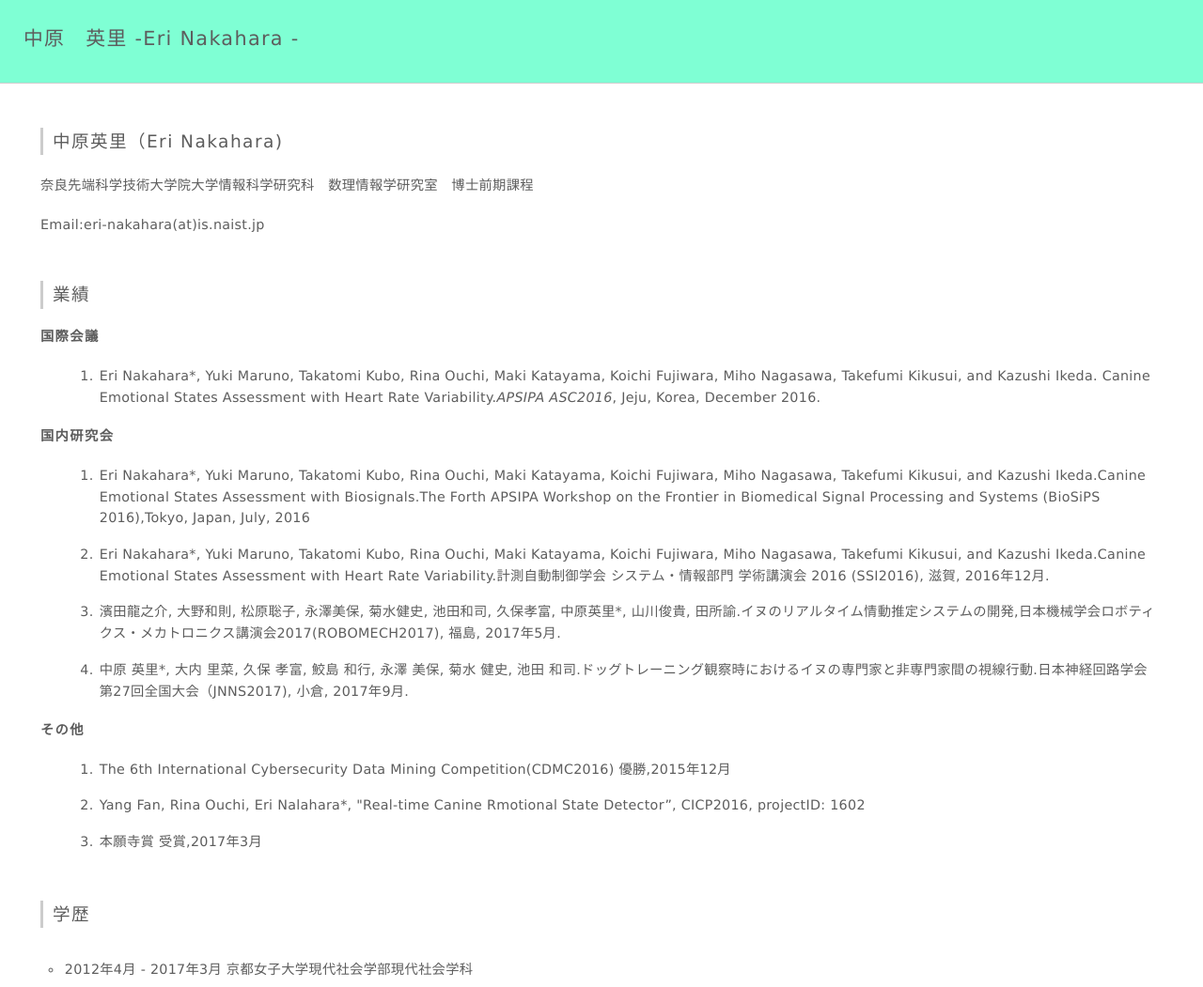
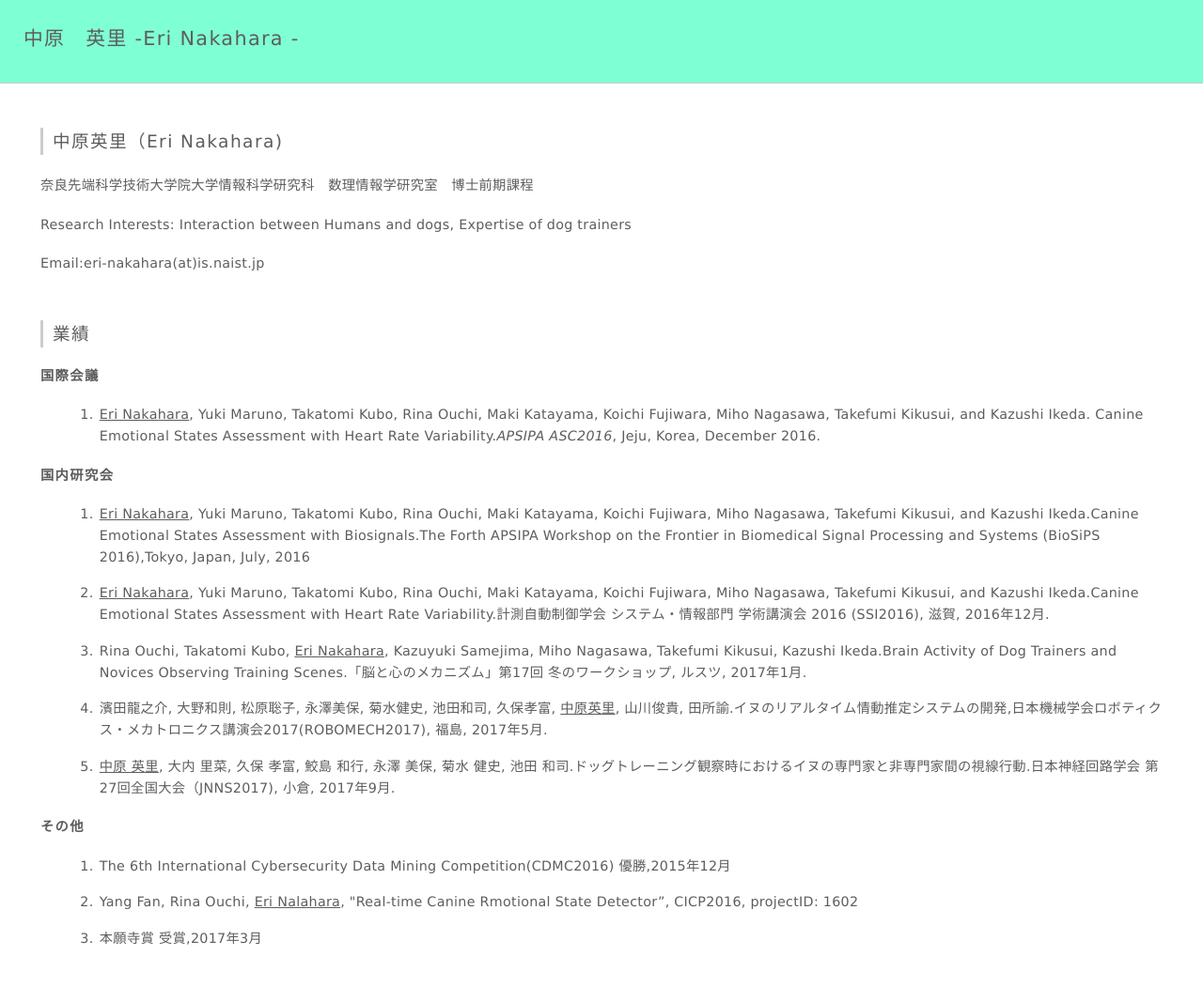
Before and after one commit to namekoko/site, a plain HTML site: page index.html in a window 1280 px wide. Shown: the top 1051 px of the page at 94% size. Drawn offline with Linux system fonts and the light colour scheme.

Commit message:
write index

```diff
--- a/index.html
+++ b/index.html
@@ -32,26 +32,29 @@
 
                 <h3>中原英里（Eri Nakahara)</h3>
                 <p>奈良先端科学技術大学院大学情報科学研究科　数理情報学研究室　博士前期課程 </p>
+                <p>Research Interests: Interaction between Humans and dogs, Expertise of dog trainers</p>
                 <p>Email:eri-nakahara(at)is.naist.jp</p>
 
 
  <h3>業績</h3>
  <b>国際会議</b>
  <ol>
-   <li>Eri Nakahara*, Yuki Maruno, Takatomi Kubo, Rina Ouchi, Maki Katayama, Koichi Fujiwara, Miho Nagasawa, Takefumi Kikusui, and Kazushi Ikeda. Canine Emotional States Assessment with Heart Rate Variability.<i>APSIPA ASC2016</i>, Jeju, Korea, December 2016.</li>
+   <li><u>Eri Nakahara</u>, Yuki Maruno, Takatomi Kubo, Rina Ouchi, Maki Katayama, Koichi Fujiwara, Miho Nagasawa, Takefumi Kikusui, and Kazushi Ikeda. Canine Emotional States Assessment with Heart Rate Variability.<i>APSIPA ASC2016</i>, Jeju, Korea, December 2016.</li>
  </ol>
  <b>国内研究会</b>
  <ol>
-   <li>Eri Nakahara*, Yuki Maruno, Takatomi Kubo, Rina Ouchi, Maki Katayama, Koichi Fujiwara, Miho Nagasawa, Takefumi Kikusui, and Kazushi Ikeda.Canine Emotional States Assessment with Biosignals.The Forth APSIPA Workshop on the Frontier in Biomedical Signal Processing and Systems (BioSiPS 2016),Tokyo, Japan, July, 2016 </li>
-   <li>Eri Nakahara*, Yuki Maruno, Takatomi Kubo, Rina Ouchi, Maki Katayama, Koichi Fujiwara, Miho Nagasawa, Takefumi Kikusui, and Kazushi Ikeda.Canine Emotional States Assessment with Heart Rate Variability.計測自動制御学会 システム・情報部門 学術講演会 2016 (SSI2016), 滋賀, 2016年12月.</li>
-   <li>濱田龍之介, 大野和則, 松原聡子, 永澤美保, 菊水健史, 池田和司, 久保孝富, 中原英里*, 山川俊貴, 田所諭.イヌのリアルタイム情動推定システムの開発,日本機械学会ロボティクス・メカトロニクス講演会2017(ROBOMECH2017), 福島, 2017年5月.</li>
-<li>中原 英里*, 大内 里菜, 久保 孝富, 鮫島 和行, 永澤 美保, 菊水 健史, 池田 和司.ドッグトレーニング観察時におけるイヌの専門家と非専門家間の視線行動.日本神経回路学会 第27回全国大会（JNNS2017), 小倉, 2017年9月.
+   <li><u>Eri Nakahara</u>, Yuki Maruno, Takatomi Kubo, Rina Ouchi, Maki Katayama, Koichi Fujiwara, Miho Nagasawa, Takefumi Kikusui, and Kazushi Ikeda.Canine Emotional States Assessment with Biosignals.The Forth APSIPA Workshop on the Frontier in Biomedical Signal Processing and Systems (BioSiPS 2016),Tokyo, Japan, July, 2016 </li>
+   <li><u>Eri Nakahara</u>, Yuki Maruno, Takatomi Kubo, Rina Ouchi, Maki Katayama, Koichi Fujiwara, Miho Nagasawa, Takefumi Kikusui, and Kazushi Ikeda.Canine Emotional States Assessment with Heart Rate Variability.計測自動制御学会 システム・情報部門 学術講演会 2016 (SSI2016), 滋賀, 2016年12月.</li>
+   <li>Rina Ouchi, Takatomi Kubo, <u>Eri Nakahara</u>, Kazuyuki Samejima, Miho Nagasawa, Takefumi Kikusui, Kazushi Ikeda.Brain Activity of Dog Trainers and Novices Observing Training Scenes.「脳と心のメカニズム」第17回 冬のワークショップ, ルスツ, 2017年1月.
+</li>
+   <li>濱田龍之介, 大野和則, 松原聡子, 永澤美保, 菊水健史, 池田和司, 久保孝富, <u>中原英里</u>, 山川俊貴, 田所諭.イヌのリアルタイム情動推定システムの開発,日本機械学会ロボティクス・メカトロニクス講演会2017(ROBOMECH2017), 福島, 2017年5月.</li>
+<li><u>中原 英里</u>, 大内 里菜, 久保 孝富, 鮫島 和行, 永澤 美保, 菊水 健史, 池田 和司.ドッグトレーニング観察時におけるイヌの専門家と非専門家間の視線行動.日本神経回路学会 第27回全国大会（JNNS2017), 小倉, 2017年9月.
 </li>
  </ol>
 <b>その他</b>
 <ol>
 <li>The 6th International Cybersecurity Data Mining Competition(CDMC2016) 優勝,2015年12月</li>
-<li>Yang Fan, Rina Ouchi, Eri Nalahara*, "Real-time Canine Rmotional State Detector”, CICP2016, projectID: 1602</li>
+<li>Yang Fan, Rina Ouchi, <u>Eri Nalahara</u>, "Real-time Canine Rmotional State Detector”, CICP2016, projectID: 1602</li>
 <li>本願寺賞 受賞,2017年3月</li>
 </ol>
 <h3>学歴</h3>
```
